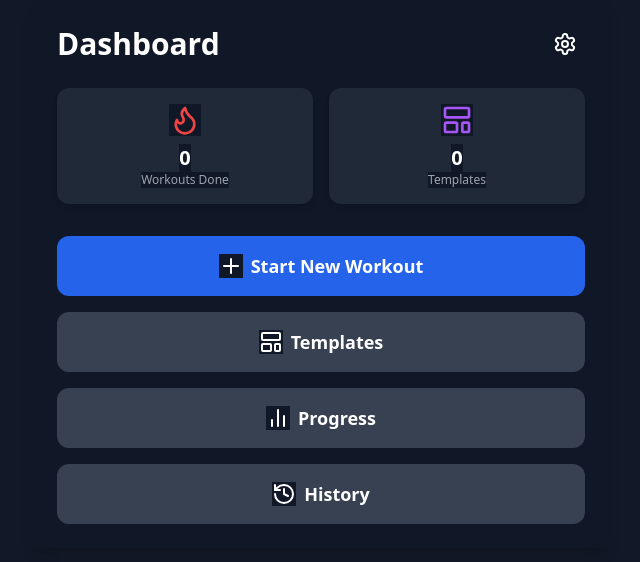
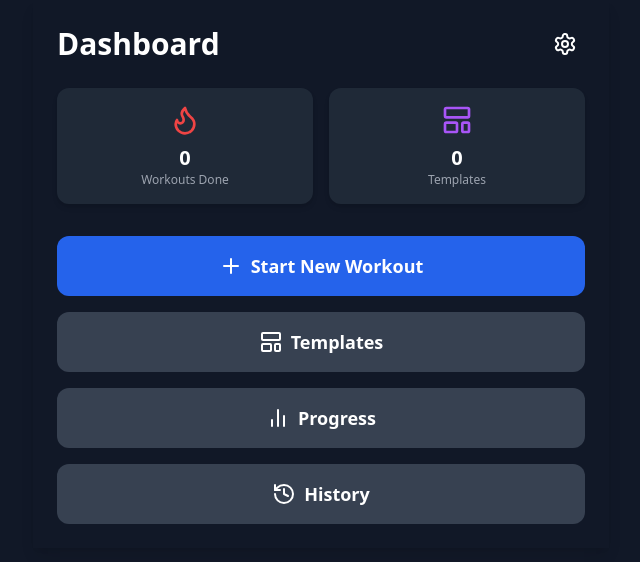
Before and after one commit to Git-Aarya/Gym-Tracker, a React (Create React App) app: page / in a window 1280 px wide. Shown: the top 562 px of the page, without its empty margins (319-959 px from the left). Built offline with nearby package versions, Linux system fonts and the light colour scheme.

Commit message:
fix: the bg-color seeps through other elements

```diff
--- a/src/index.css
+++ b/src/index.css
@@ -2,18 +2,13 @@
 @tailwind components;
 @tailwind utilities;
 
-*{
+body {
+  margin: 0;
   /*
     Default theme colour (gray-900, https://tailwindcss.com/docs/colors)
     TODO: Find alternative way to implement this
   */
   background-color: oklch(21% 0.034 264.665);
-}
-
-body {
-  margin: 0;
-  /* Prevents overflows in other platforms (eg., content overflow in status bar in IOS) */
-  padding: env(safe-area-inset-top) env(safe-area-inset-right) env(safe-area-inset-bottom) env(safe-area-inset-left);
   font-family: -apple-system, BlinkMacSystemFont, 'Segoe UI', 'Roboto', 'Oxygen',
     'Ubuntu', 'Cantarell', 'Fira Sans', 'Droid Sans', 'Helvetica Neue',
     sans-serif;
@@ -21,6 +16,11 @@ body {
   -moz-osx-font-smoothing: grayscale;
 }
 
+#root {
+  /* Prevents overflows in other platforms (eg., content overflow in status bar in IOS) */
+  padding: env(safe-area-inset-top) env(safe-area-inset-right) env(safe-area-inset-bottom) env(safe-area-inset-left);
+}
+
 code {
   font-family: source-code-pro, Menlo, Monaco, Consolas, 'Courier New',
     monospace;
```
